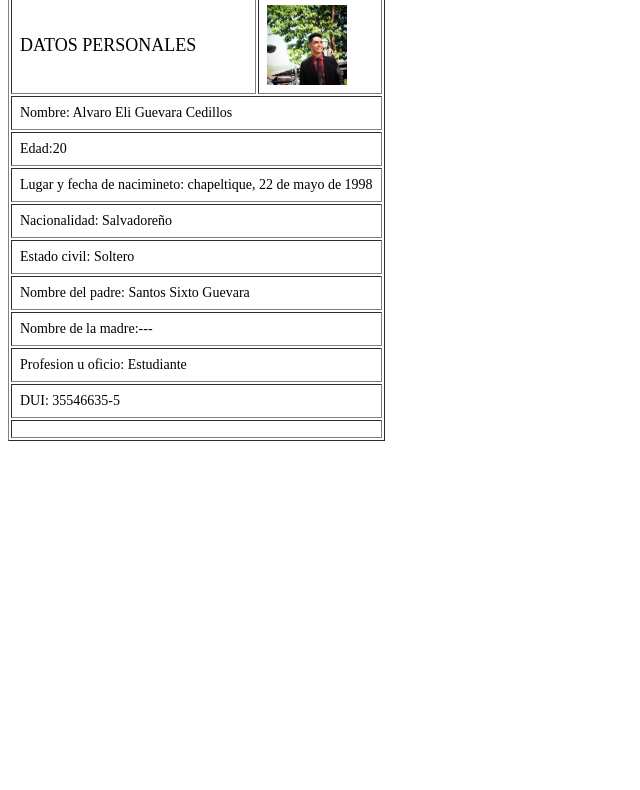
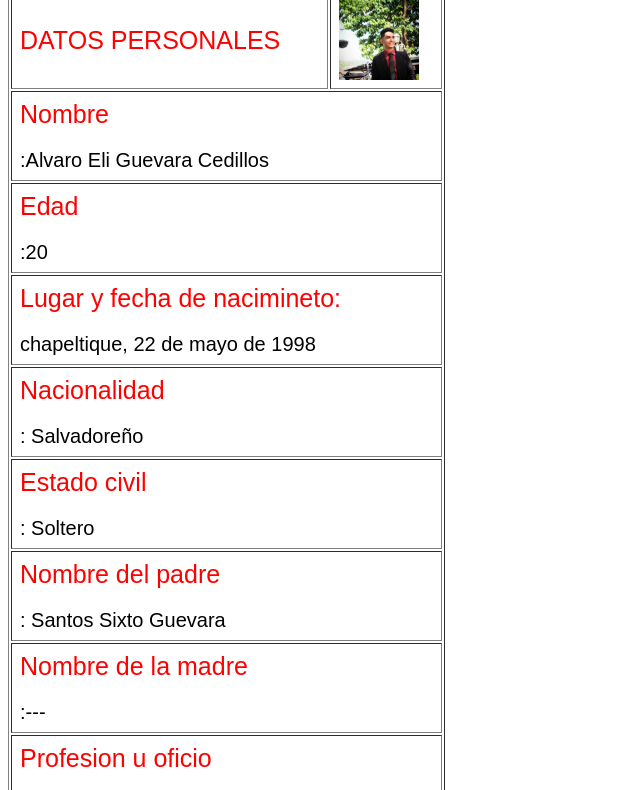
Before and after one commit to eli47/Alvaro-Guevara, a plain HTML site: page parcial_1/parcial-1.html in a window 1280 px wide. Shown: the part 69-859 px from the top of the page, without its empty margins (0-640 px from the left). Before the commit the page ends 800 px from the top, so only its background shows below. Drawn offline with Linux system fonts and the light colour scheme.

Commit message:
es lo mejor que pude hacer

```diff
--- /dev/null
+++ b/parcial_1/css-parcial-1.css
@@ -0,0 +1,11 @@
+p {
+font-family:arial;
+     color:black;
+	 font-size:20px;
+
+	 }
+	 span {
+		 font-family:arial;
+		 color:red;
+		 font-size: 25px;
+	 }
--- a/parcial_1/parcial-1.html
+++ b/parcial_1/parcial-1.html
@@ -1,7 +1,7 @@
 <html>
 	<head>
 		<title>CURRICULUM</title>
-		<link type="text/css" rel="stylesheet" href="css-parcial_1.css"/>
+		<link type="text/css" rel="stylesheet" href="css-parcial-1.css"/>
 
 	</head>
 	<body>
@@ -15,7 +15,7 @@
 
 					<tr>
 
-						<td colspan="3" style="font-size:18px"><p><span>DATOS PERSONALES</span></p></td>
+						<td colspan="3" style="font-size:18px"><p><span>DATOS PERSONALES</span></td>
 
 						<td rowspan="1"><img src="foto.jpg" width="80" height="80"></td>
 
@@ -23,34 +23,39 @@
 					</tr>
 
 				<tr>
-					<td colspan="4"style="font-size:14px"><span>Nombre</span>: Alvaro Eli Guevara Cedillos</td>
+
+					<td colspan="4"style="font-size:14px"><span>Nombre</span><p>:Alvaro Eli Guevara Cedillos</td></p>
+
 				</tr>
+
 				<tr>
-					<td colspan="4"style="font-size:14px"><span>Edad</span>:20</td>
+					<td colspan="4"style="font-size:14px"><span>Edad</span><p>:20</td></p>
 				</tr>
 			<tr>
 				<td colspan="4"style="font-size:14px"><span>Lugar y fecha de nacimineto:</span>
-								chapeltique, 22 de mayo de 1998</td>
+								<p>chapeltique, 22 de mayo de 1998</td></p>
 			</tr>
 			<tr>
-				<td colspan="4"style="font-size:14px"><span>Nacionalidad</span>: Salvadoreño</td>
+				<td colspan="4"style="font-size:14px"><span>Nacionalidad</span><p>: Salvadoreño</td></p>
 			</tr>
 			<tr>
-				<td colspan="4"style="font-size:14px"><span>Estado civil</span>: Soltero</td>
+				<td colspan="4"style="font-size:14px"><span>Estado civil</span><p>: Soltero</td></p>
 			</tr>
 			<tr>
-				<td colspan="4"style="font-size:14px"><span>Nombre del padre</span>: Santos Sixto Guevara</td>
+				<td colspan="4"style="font-size:14px"><span>Nombre del padre</span><p>: Santos Sixto Guevara</td></p>
 			</tr>
-		<p>
+
 			<tr>
-				<td colspan="4"style="font-size:14px"><span>Nombre de la madre</span>:---</td>
-			</tr>
-			</p>
-			<tr>
-				<td colspan="4"style="font-size:14px"><span>Profesion u oficio</span>: Estudiante</td>
+				<td colspan="4"style="font-size:14px"><span>Nombre de la madre</span><p>:---</td></p>
 			</tr>
 			<tr>
-				<td colspan="4"style="font-size:14px"><span>DUI</span>: 35546635-5</td>
+				<td colspan="4"style="font-size:14px"><span>Profesion u oficio</span><p>: Estudiante</td></p>
+			</tr>
+			<tr>
+				<td colspan="4"style="font-size:14px"><span>DUI</span><p>: 35546635-5</td></p>
+			</tr>
+            <tr>
+				<p><td colspan="4"style="font-size:14px"><span>este es mi contacto de facebook</span><a href="https://www.facebook.com/">Facebook</a></td></p>
 			</tr>
 			<tr>
 				<td colspan="4">
--- a/parcial_1/stylesheet.css
+++ /dev/null
@@ -1,6 +0,0 @@
-p {
-font-family: arial
-     color: red;
-	 font-size: 24px;
-
-	 }
```
Also changed, not shown: parcial_1/parcial_1.html (deleted, +0 -63 lines).
